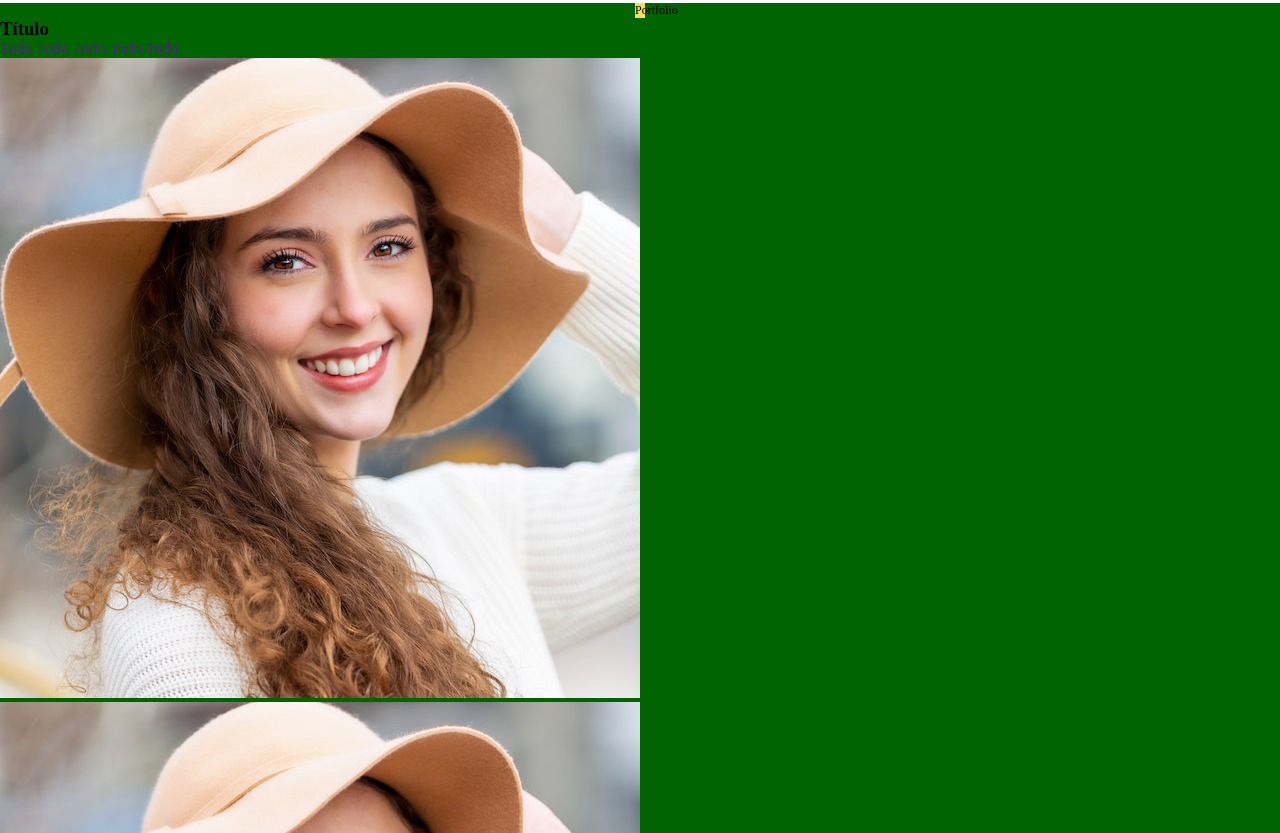
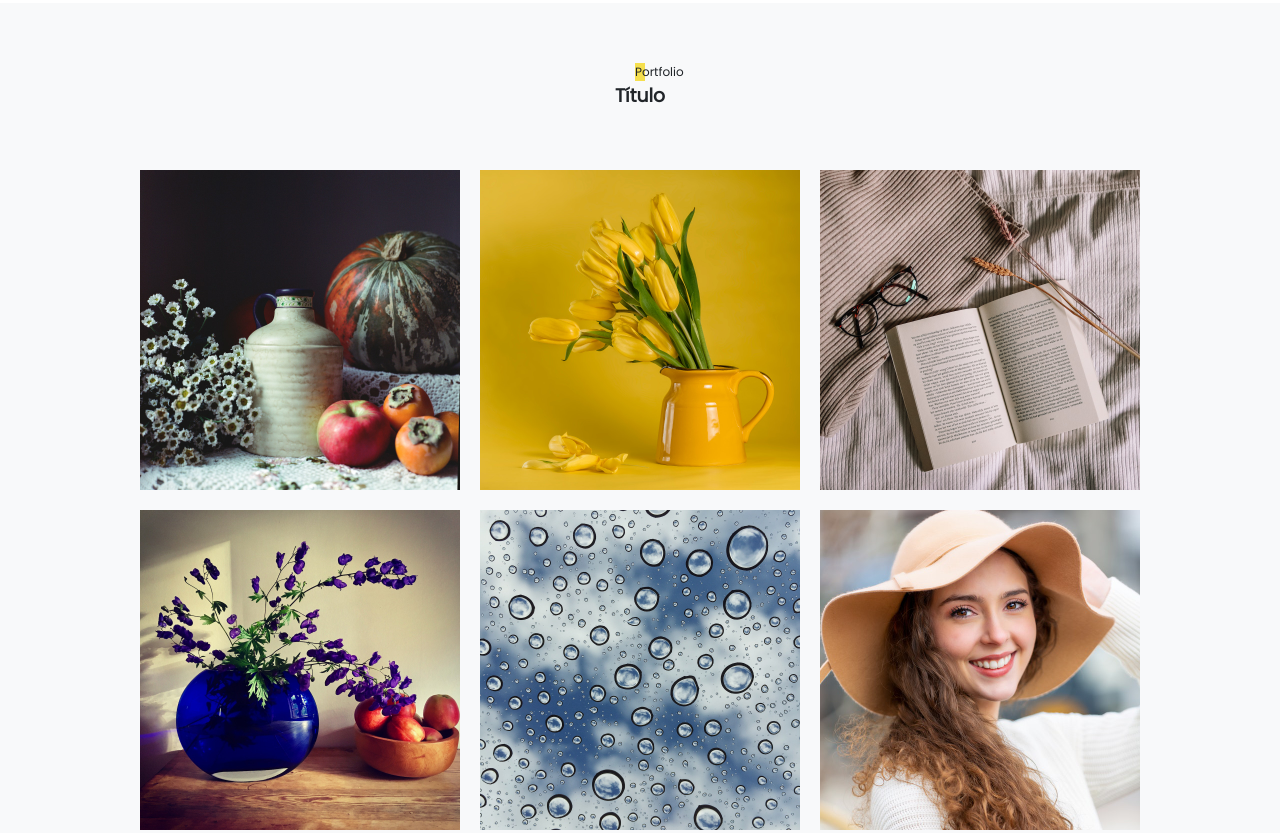
Before and after one commit to Pia87/TP-Portfolio-Nuevo, a plain HTML site: page index.html in a window 1280 px wide. Shown: the part 2397-3230 px from the top of the page. Drawn offline with nearby package versions, Linux system fonts and the light colour scheme.

Commit message:
modifique galeria de imagenes

```diff
--- a/estilo.css
+++ b/estilo.css
@@ -112,6 +112,7 @@ background-color: #4D555A;
 }
 
 
+
 /* 2da sección */
 .acercade{
    margin: 0 auto;
@@ -146,7 +147,11 @@ background-color: #4D555A;
 }
 .hola{
     font-size: 24px;
+
 }
+
+
+
 .descripcion{
     width: 600px;
     padding: 30px 0;
@@ -302,8 +307,24 @@ hr{
 /* 5ta sección */
 
 .portfolio{
-    background-color: darkgreen;
+    padding: 60px 0;
+    background-color: #F8F9FA;
+    text-align: center;
+    font-family: poppins;
+    color: #212529;
+
 }
+.galeria{
+    display: flex;
+    justify-content: center;
+    flex-wrap: wrap;
+    margin-top: 50px;
+}
+.galeria-portfolio{
+    margin: 10px;
+    width: 25%;
+}
+
 /* footer */
 footer{
     background-color: #F5DF4E;
--- a/index.html
+++ b/index.html
@@ -50,7 +50,7 @@
             <h3>Sobre Mí</h3>
             <div class="contenedor">
                 <div class="descripcion">
-                    <p class="hola">Hola, soy<b> Pia Martínez</b></p>
+                    <p class="hola">Hola, soy <b>Pia Martínez</b></p>
                     <p>Lorem ipsum dolor sit amet consectetur adipisicing elit. Ab, ipsa. Consequatur recusandae est amet, pariatur soluta unde! Possimus, laudantium aliquam, </p>
                 </div>
                 <p class="circulo">Pri<span>ncipia</span>nte</p>
@@ -229,26 +229,19 @@
                 </div>
             </section>
             </section>
-            <!-- va en otro index -->
+
         </section>
 
         <section class="portfolio">
             <p class="titulo-seccion">Portfolio</p>
             <h3>Título</h3>
-            <div class="menu-galeria">
-                <a href="">Todo</a>
-                <a href="">Todo</a>
-                <a href="">Todo</a>
-                <a href="">Todo</a>
-                <a href="">Todo</a>
-            </div>
             <div class="galeria">
-                <img src="foto.jpg.jpg" alt="">
-                <img src="foto.jpg.jpg" alt="">
-                <img src="foto.jpg.jpg" alt="">
-                <img src="foto.jpg.jpg" alt="">
-                <img src="foto.jpg.jpg" alt="">
-                <img src="foto.jpg.jpg" alt="">
+                <img class="galeria-portfolio" src="bodegon.jpg.jpg" alt="">
+                <img class="galeria-portfolio" src="amarillo.jpg.jpg" alt="">
+                <img class="galeria-portfolio" src="libro.jpg.jpg" alt="">
+                <img class="galeria-portfolio" src="azul.jpg.jpg" alt="">
+                <img class="galeria-portfolio" src="gotas.jpg.jpg" alt="">
+                <img class="galeria-portfolio" src="foto.jpg.jpg" alt="">
             </div>
         </section>
 
```
Also changed, not shown: amarillo.jpg.jpg (added), azul.jpg.jpg (added), bodegon.jpg.jpg (added), gotas.jpg.jpg (added), libro.jpg.jpg (added).
